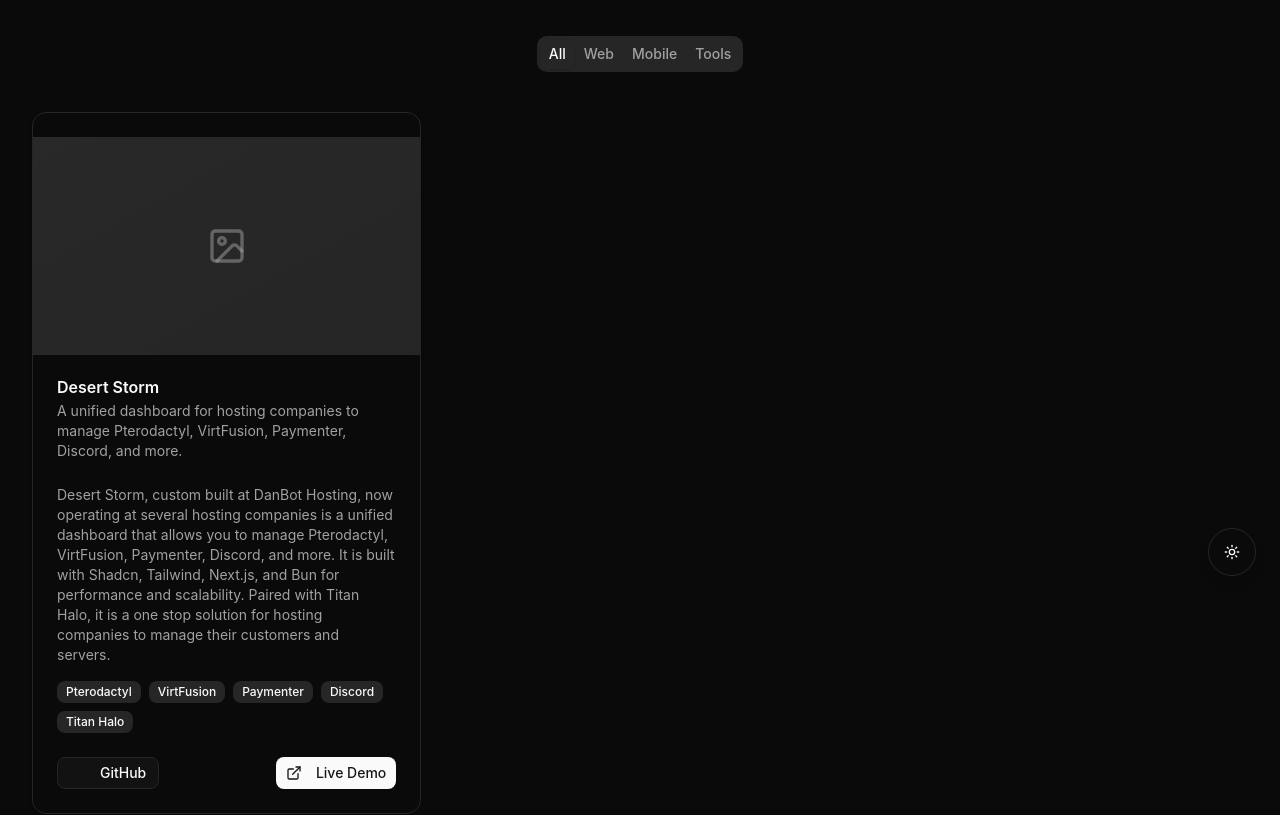
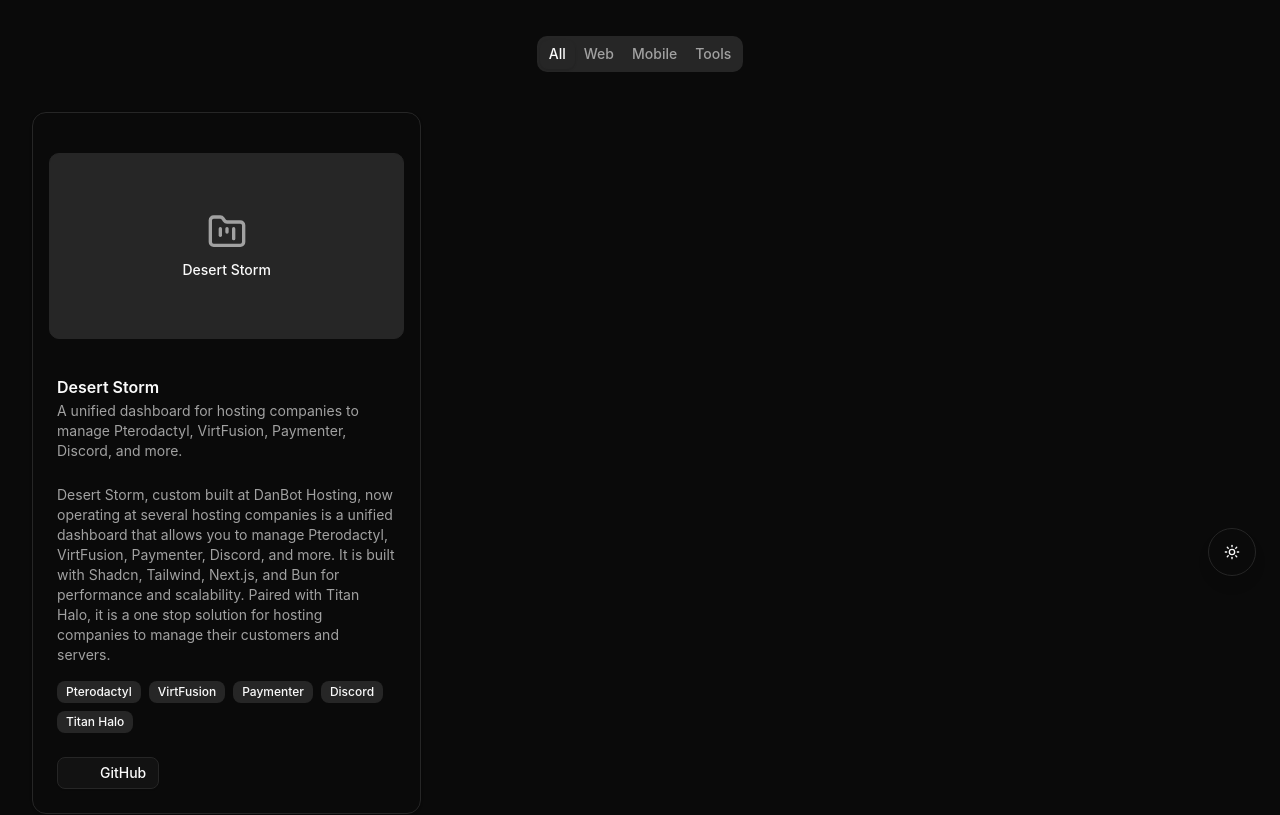
Before and after one commit to DEV-DIBSTER/Personal-Website, a Next.js app: page /projects in a window 1280 px wide. Shown: the part 200-1015 px from the top of the page. Built offline with nearby package versions, Linux system fonts and the light colour scheme; some icons are missing.

Commit message:
refractor(projects): redoing page loading

```diff
--- a/src/app/projects/ProjectImage.jsx
+++ /dev/null
@@ -1,52 +0,0 @@
-"use client";
-
-import { useEffect, useRef, useState } from "react";
-import { ImageIcon } from "lucide-react";
-import { Skeleton } from "@/components/ui/skeleton";
-
-export function ProjectImage({ src, alt }) {
-  const [errored, setErrored] = useState(false);
-  const imgRef = useRef(null);
-
-  useEffect(() => {
-    setErrored(false);
-  }, [src]);
-
-  useEffect(() => {
-    const img = imgRef.current;
-    if (!img) return;
-    if (img.complete && img.naturalWidth === 0) {
-      setErrored(true);
-    }
-  }, [src]);
-
-  if (!src || errored) {
-    return <ProjectImageSkeleton />;
-  }
-
-  return (
-    <div className="absolute inset-0 bg-gradient-to-br from-primary/10 to-muted flex items-center justify-center">
-      <img
-        ref={imgRef}
-        src={src}
-        alt={alt}
-        className="object-contain h-full w-full p-4"
-        onError={() => setErrored(true)}
-      />
-    </div>
-  );
-}
-
-function ProjectImageSkeleton() {
-  return (
-    <div className="absolute inset-0 bg-gradient-to-br from-primary/10 to-muted flex items-center justify-center">
-      <Skeleton className="h-full w-full rounded-none" />
-      <div className="absolute inset-0 flex items-center justify-center">
-        <ImageIcon
-          className="h-10 w-10 text-muted-foreground/50"
-          aria-hidden="true"
-        />
-      </div>
-    </div>
-  );
-}
--- a/src/app/projects/page.js
+++ b/src/app/projects/page.js
@@ -2,10 +2,9 @@
 import { Card, CardContent, CardDescription, CardFooter, CardHeader, CardTitle } from "@/components/ui/card";
 import { Badge } from "@/components/ui/badge";
 import { Button } from "@/components/ui/button";
-import { ExternalLink } from "lucide-react";
+import { ExternalLink, FolderKanban } from "lucide-react";
 import { SiGithub } from "@icons-pack/react-simple-icons";
 import { Tabs, TabsContent, TabsList, TabsTrigger } from "@/components/ui/tabs";
-import { ProjectImage } from "./ProjectImage";
 
 export const metadata = {
   description: "Explore the projects I've been working on and building.",
@@ -19,8 +18,15 @@
       longDescription: "Desert Storm, custom built at DanBot Hosting, now operating at several hosting companies is a unified dashboard that allows you to manage Pterodactyl, VirtFusion, Paymenter, Discord, and more. It is built with Shadcn, Tailwind, Next.js, and Bun for performance and scalability. Paired with Titan Halo, it is a one stop solution for hosting companies to manage their customers and servers.",
       tags: ["Pterodactyl", "VirtFusion", "Paymenter", "Discord", "Titan Halo"],
       category: "web",
-      github: "#",
-      demo: "#",
+      image: "",
+      github: "https://github.com/DIBSTER-Management/",
+      demo: "",
+      urls: [
+      ],
+      blogs: [
+      ],
+      otherItems: [
+      ],
     },
   ];
 
@@ -84,10 +90,31 @@
 }
 
 function ProjectCard({ project }) {
+  const hasVisibleHref = (href) => Boolean(href && href.trim() && href.trim() !== "#");
+  const isVisibleItem = (item) => Boolean(item?.label && hasVisibleHref(item?.href));
+  const urls = (Array.isArray(project.urls) ? project.urls : []).filter(isVisibleItem);
+  const blogs = (Array.isArray(project.blogs) ? project.blogs : []).filter(isVisibleItem);
+  const otherItems = (Array.isArray(project.otherItems) ? project.otherItems : []).filter(isVisibleItem);
+  const hasGithub = hasVisibleHref(project.github);
+  const hasDemo = hasVisibleHref(project.demo);
+
   return (
     <Card className="overflow-hidden flex flex-col h-full">
-      <div className="aspect-video relative bg-muted">
-        <ProjectImage src={project.image} alt={project.title} />
+      <div className="aspect-video relative">
+        {project.image ? (
+          <div className="absolute inset-4 rounded-lg bg-muted flex items-center justify-center overflow-hidden border">
+            <img
+              src={project.image}
+              alt={project.title}
+              className="object-contain h-full w-full p-4"
+            />
+          </div>
+        ) : (
+          <div className="absolute inset-4 rounded-lg bg-muted flex flex-col items-center justify-center text-center p-4 overflow-hidden border">
+            <FolderKanban className="h-10 w-10 text-muted-foreground mb-2" aria-hidden="true" />
+            <p className="text-sm font-medium text-foreground">{project.title}</p>
+          </div>
+        )}
       </div>
       <CardHeader>
         <CardTitle>{project.title}</CardTitle>
@@ -102,18 +129,64 @@
             </Badge>
           ))}
         </div>
+        {urls.length > 0 && (
+          <div className="mt-4">
+            <p className="text-xs uppercase tracking-wide text-muted-foreground mb-2">URLs</p>
+            <div className="flex flex-wrap gap-2">
+              {urls.map((item, index) => (
+                <Button key={`${item.href}-${index}`} variant="outline" size="sm" asChild>
+                  <Link href={item.href} target="_blank" rel="noopener noreferrer">
+                    {item.label}
+                  </Link>
+                </Button>
+              ))}
+            </div>
+          </div>
+        )}
+        {blogs.length > 0 && (
+          <div className="mt-4">
+            <p className="text-xs uppercase tracking-wide text-muted-foreground mb-2">Blogs</p>
+            <div className="flex flex-wrap gap-2">
+              {blogs.map((item, index) => (
+                <Button key={`${item.href}-${index}`} variant="outline" size="sm" asChild>
+                  <Link href={item.href} target="_blank" rel="noopener noreferrer">
+                    {item.label}
+                  </Link>
+                </Button>
+              ))}
+            </div>
+          </div>
+        )}
+        {otherItems.length > 0 && (
+          <div className="mt-4">
+            <p className="text-xs uppercase tracking-wide text-muted-foreground mb-2">Other</p>
+            <div className="flex flex-wrap gap-2">
+              {otherItems.map((item, index) => (
+                <Button key={`${item.href}-${index}`} variant="outline" size="sm" asChild>
+                  <Link href={item.href} target="_blank" rel="noopener noreferrer">
+                    {item.label}
+                  </Link>
+                </Button>
+              ))}
+            </div>
+          </div>
+        )}
       </CardContent>
-      <CardFooter className="flex justify-between">
+      <CardFooter className="flex flex-wrap gap-2">
+        {hasGithub && (
           <Button variant="outline" size="sm" asChild>
             <Link href={project.github} target="_blank" rel="noopener noreferrer">
               <SiGithub className="mr-2 h-4 w-4" /> GitHub
             </Link>
           </Button>
+        )}
+        {hasDemo && (
           <Button size="sm" asChild>
             <Link href={project.demo} target="_blank" rel="noopener noreferrer">
               <ExternalLink className="mr-2 h-4 w-4" /> Live Demo
             </Link>
           </Button>
+        )}
       </CardFooter>
     </Card>
   );
--- a/src/components/ui/skeleton.jsx
+++ /dev/null
@@ -1,13 +0,0 @@
-import { cn } from "@/lib/utils";
-
-function Skeleton({ className, ...props }) {
-  return (
-    <div
-      data-slot="skeleton"
-      className={cn("bg-accent animate-pulse rounded-md", className)}
-      {...props}
-    />
-  );
-}
-
-export { Skeleton };
```
Also changed, not shown: 1 other file (tests, documents, lock files or other folders). Lines whose indentation alone changed are shown as unchanged.
